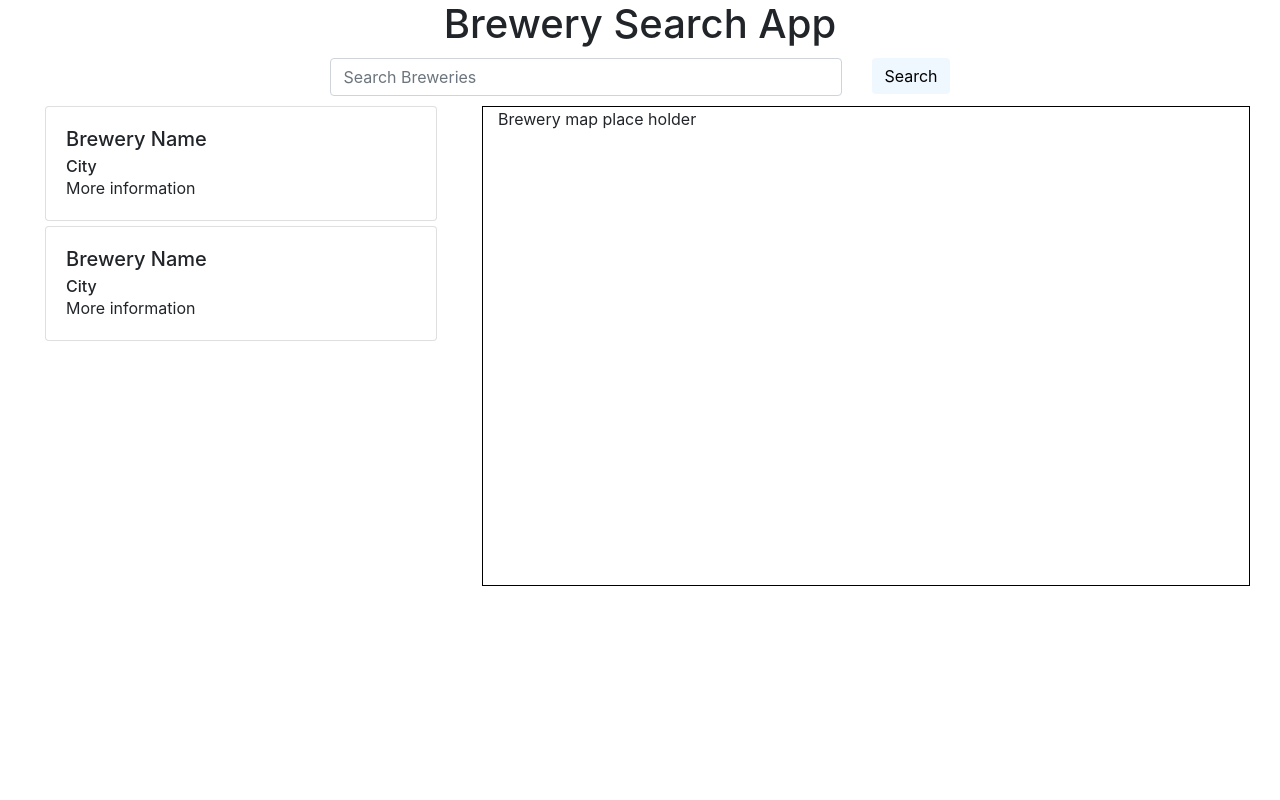
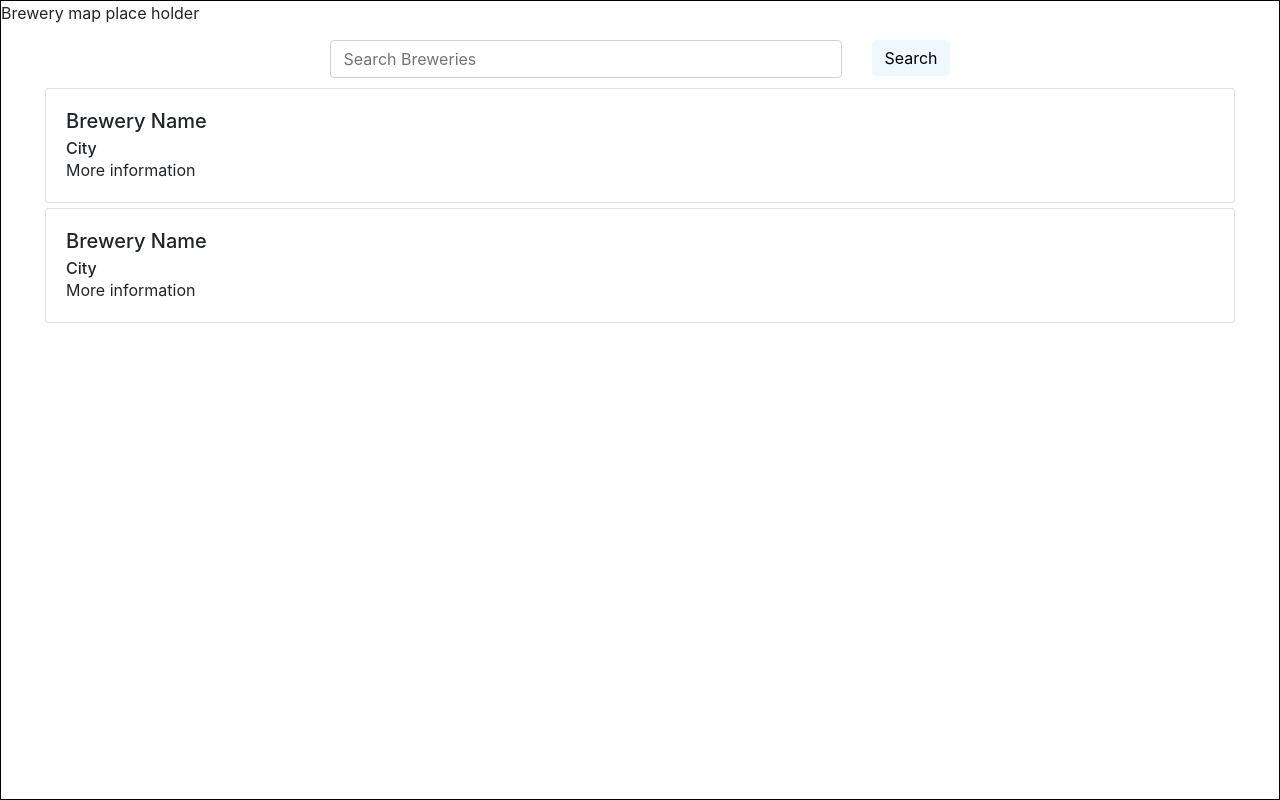
Before and after one commit to hcuellar-coder/brewery-search-app, a React (Create React App) app in the folder Brewery Search App/client/: page / in a window 1280 px wide. Built offline with nearby package versions, Linux system fonts and the light colour scheme.

Commit message:
adding map place holder as background

```diff
--- a/Brewery Search App/client/src/App.css
+++ b/Brewery Search App/client/src/App.css
@@ -6,10 +6,7 @@ html, body, #root{
     height: 100%;
 }
 
-.app-container{
-    display: flex;
-    justify-content: center;
-}
+
 
 .brewerylist-card {
     margin-bottom: 5px;
@@ -28,6 +25,14 @@ html, body, #root{
     width: 100%; */
 }
 
+/* #brewery-map {
+    width: 100%;
+    height: 100%;
+    left: 0;
+    top: 0;
+    position: absolute;
+} */
+
 #brewerylist-col {
     width: 100px;
     margin-top: 10px;
@@ -41,22 +46,27 @@ html, body, #root{
 }
 
 #brewerymap-container {
+    position: absolute;
     border: 1px;
     border-style: solid;
     border-color: black;
-    height: 60vh;
-    width: 60vw;
-    margin-bottom: 5vh;
+    height: 100%;
+    width: 100%;
+    top: 0;
+    left: 0;
+    right: 0;
+    bottom: 0;
+    z-index: 0;
 }
 
 #home-container {
+    padding-top: 5vh;
     height: 100%;
 }
 
-#home-header {
+#search-bar-container{
     display: flex;
-    justify-content: center;
-    margin-bottom: 10px;
+    justify-content: center;;
 }
 
 #search-bar-row {
--- a/Brewery Search App/client/src/Components/BreweryDisplay.js
+++ b/Brewery Search App/client/src/Components/BreweryDisplay.js
@@ -1,6 +1,5 @@
 import React from 'react'
 import BreweryList from './BreweryList'
-import BreweryMap from './BreweryMap'
 import Container from 'react-bootstrap/Container'
 import Row from 'react-bootstrap/Row'
 import Col from 'react-bootstrap/Col'
@@ -10,7 +9,6 @@ function BreweryDisplay() {
         <Container fluid id="brewerydisplay-container">
             <Row id="brewerydisplay-row">
                 <Col><BreweryList /></Col>
-                <Col><BreweryMap /></Col>
             </Row>
         </Container>
     )
--- a/Brewery Search App/client/src/Components/BreweryMap.js
+++ b/Brewery Search App/client/src/Components/BreweryMap.js
@@ -1,11 +1,10 @@
 import React from 'react'
-import Container from 'react-bootstrap/Container'
 
 function BreweryMap() {
     return (
-        <Container id="brewerymap-container">
+        <div id="brewerymap-container">
             Brewery map place holder
-        </Container>
+        </div>
     )
 }
 
--- a/Brewery Search App/client/src/Components/Home.js
+++ b/Brewery Search App/client/src/Components/Home.js
@@ -1,15 +1,19 @@
 import React from 'react'
 import SearchBar from './SearchBar'
 import BreweryDisplay from './BreweryDisplay'
+import BreweryMap from './BreweryMap'
 import Container from 'react-bootstrap/Container'
 
 function Home() {
     return (
-        <Container fluid id="home-container">
-            <h1 id='home-header'>Brewery Search App</h1>
-            <SearchBar />
-            <BreweryDisplay />
-        </Container>
+        <div>
+            <BreweryMap />
+            <Container fluid id="home-container">
+                <SearchBar />
+                <BreweryDisplay />
+            </Container>
+        </div>
+
     )
 }
 
--- a/Brewery Search App/client/src/Components/SearchBar.js
+++ b/Brewery Search App/client/src/Components/SearchBar.js
@@ -7,7 +7,7 @@ import Col from 'react-bootstrap/Col'
 
 function SearchBar() {
     return (
-        <Container fluid className="app-container">
+        <Container fluid id="search-bar-container">
             <Row id="search-bar-row">
                 <Col>
                     <Form>
```
